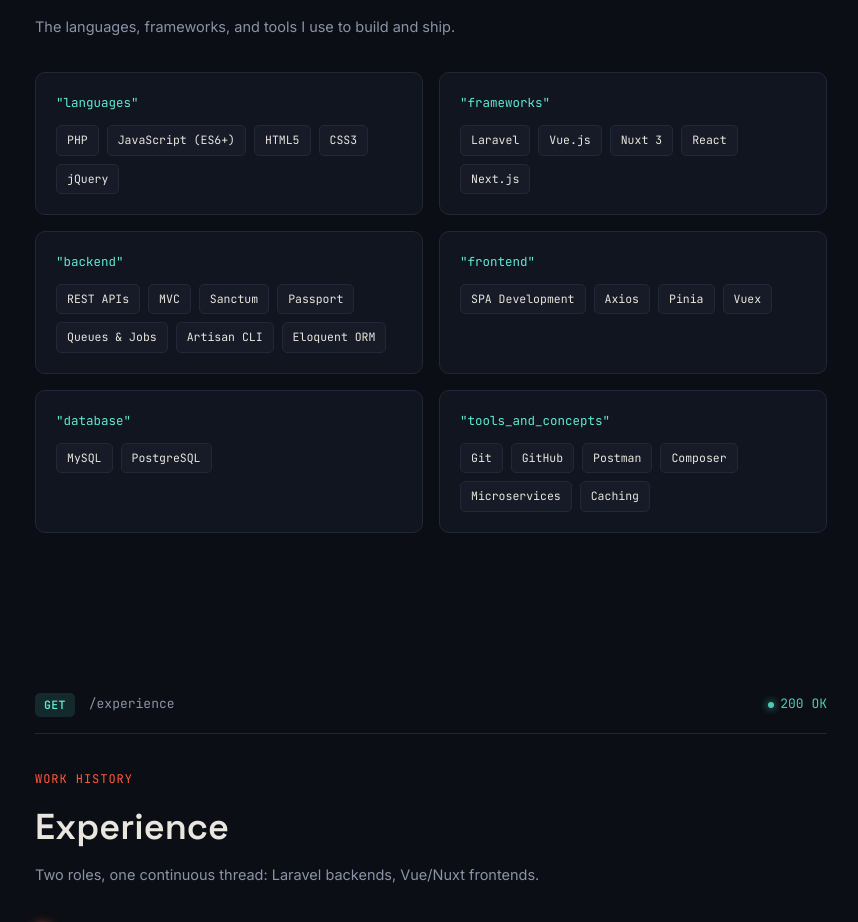
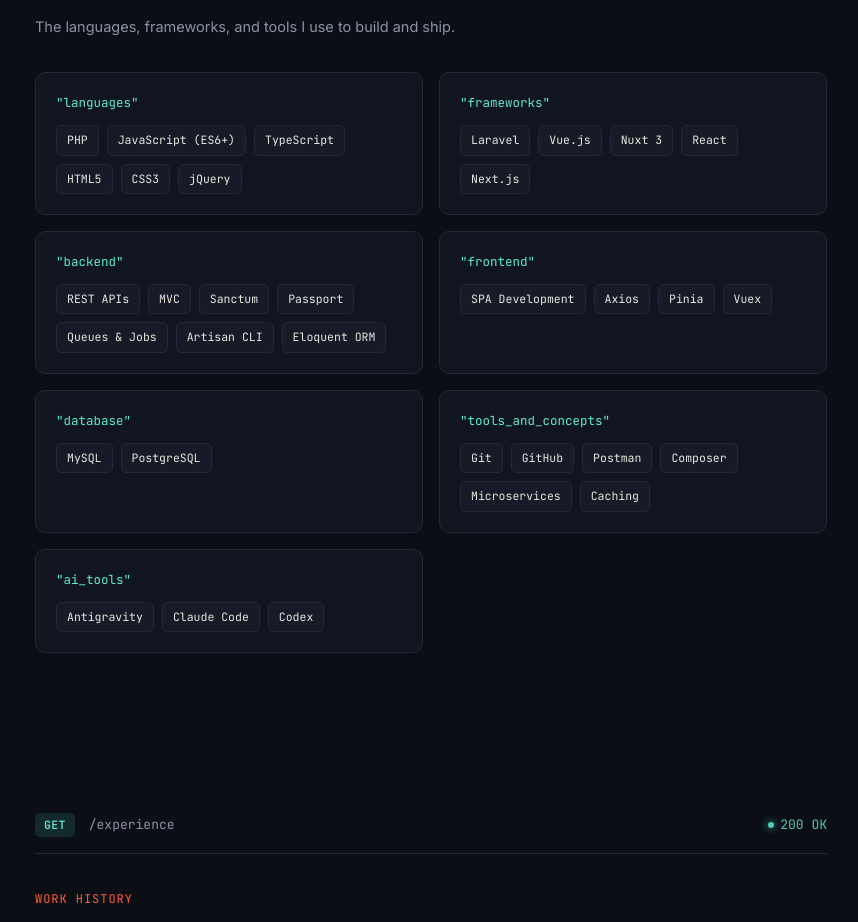
Before and after one commit to SumanMCAMR/portfolio, a Vue app: page / in a window 1280 px wide. Shown: the part 1820-2742 px from the top of the page, without its empty margins (209-1067 px from the left). Built offline with nearby package versions, Linux system fonts and the light colour scheme.

Commit message:
Add TypeScript and AI tools to skills section

```diff
--- a/src/components/SkillsSection.vue
+++ b/src/components/SkillsSection.vue
@@ -1,11 +1,12 @@
 <script setup lang="ts">
 const skillGroups = [
-  { key: '"languages"', tags: ['PHP', 'JavaScript (ES6+)', 'HTML5', 'CSS3', 'jQuery'] },
+  { key: '"languages"', tags: ['PHP', 'JavaScript (ES6+)', 'TypeScript', 'HTML5', 'CSS3', 'jQuery'] },
   { key: '"frameworks"', tags: ['Laravel', 'Vue.js', 'Nuxt 3', 'React', 'Next.js'] },
   { key: '"backend"', tags: ['REST APIs', 'MVC', 'Sanctum', 'Passport', 'Queues & Jobs', 'Artisan CLI', 'Eloquent ORM'] },
   { key: '"frontend"', tags: ['SPA Development', 'Axios', 'Pinia', 'Vuex'] },
   { key: '"database"', tags: ['MySQL', 'PostgreSQL'] },
   { key: '"tools_and_concepts"', tags: ['Git', 'GitHub', 'Postman', 'Composer', 'Microservices', 'Caching'] },
+  { key: '"ai_tools"', tags: ['Antigravity', 'Claude Code', 'Codex'] },
 ]
 </script>
 
```
Also changed, not shown: 1 other file (tests, documents, lock files or other folders).
